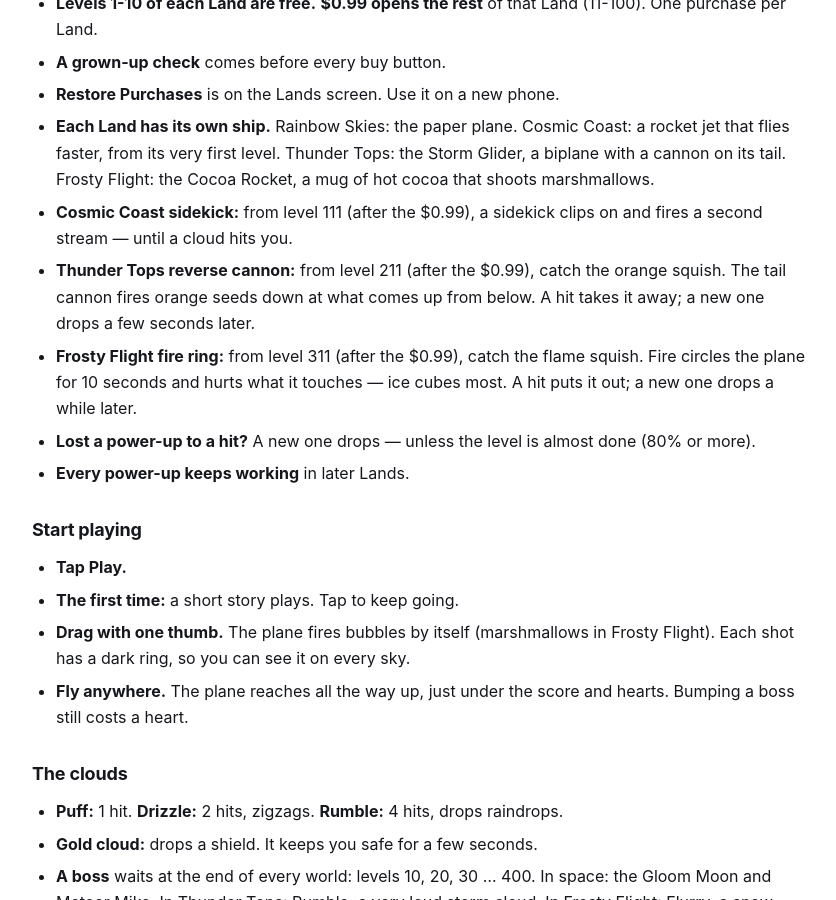
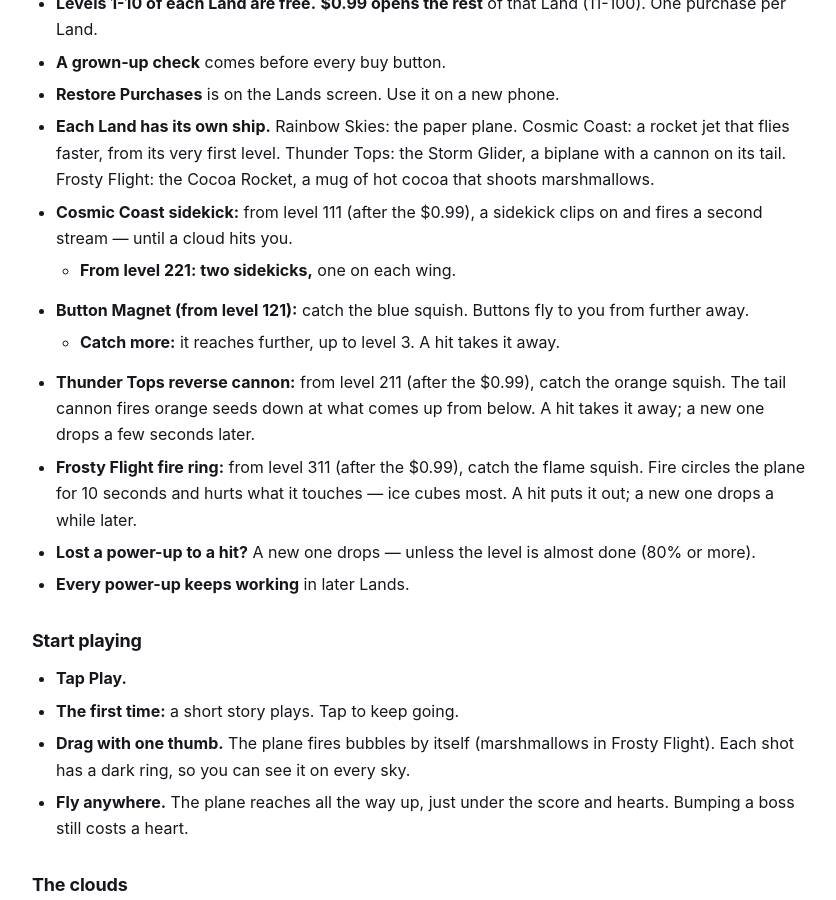
Before and after one commit to mytombrown/team-assist-help, a Jekyll site: the page built from _guides/squishyskypatrol/getting-started.md, in a window 1280 px wide and 900 px high, scrolled down 1132 px. Shown: the whole window, without its empty margins (218-1054 px from the left). Built offline with Jekyll 4.4.1, drawn with Linux system fonts in a browser that asks for light colours.

Commit message:
Build 13 (Sky Patrol 1.0): sidekick further out and faster; Button Magnet from 121; two sidekicks from 221 (SSP-1394/1396/1398)

```diff
--- a/_guides/squishyskypatrol/getting-started.md
+++ b/_guides/squishyskypatrol/getting-started.md
@@ -3,7 +3,7 @@ title: "How do I get started?"
 app: squishyskypatrol
 category: getting-started
 order: 1
-tags: "start, first time, new, play, level 1, story, map, stars, hearts, score, high score, total score, game center, leaderboard, sky patrol, clouds, bob, fast shot, sun blast, power-up, 100 levels, worlds, easy, hard, difficulty, trophy, iphone duo, sideways, landscape, camera, lands, land 2, cosmic coast, rocket jet, sidekick, purchase, restore, free levels, 200 levels, 300 levels, land 3, thunder tops, storm glider, reverse cannon, rumble, from below, 400 levels, land 4, frosty flight, cocoa rocket, marshmallow, fire ring, flurry, icy patch, frozen friend, icloud, sync, new phone, ipad, meet the cast, cast, heroes, villains, characters, power-up level, level up, faster"
+tags: "start, first time, new, play, level 1, story, map, stars, hearts, score, high score, total score, game center, leaderboard, sky patrol, clouds, bob, fast shot, sun blast, power-up, 100 levels, worlds, easy, hard, difficulty, trophy, iphone duo, sideways, landscape, camera, lands, land 2, cosmic coast, rocket jet, sidekick, purchase, restore, free levels, 200 levels, 300 levels, land 3, thunder tops, storm glider, reverse cannon, rumble, from below, 400 levels, land 4, frosty flight, cocoa rocket, marshmallow, fire ring, flurry, icy patch, frozen friend, icloud, sync, new phone, ipad, meet the cast, cast, heroes, villains, characters, power-up level, level up, faster, button magnet, magnet, buttons, two sidekicks, twin sidekick"
 quick: "Tap Play, then pick a Land. Drag the plane with one thumb — it pops clouds by itself. 400 levels in 4 Lands; the first 10 of each Land are free. Fast Shot from level 11, Sun Blast from level 21."
 related:
   - troubleshooting
@@ -37,6 +37,9 @@ related:
 - **Restore Purchases** is on the Lands screen. Use it on a new phone.
 - **Each Land has its own ship.** Rainbow Skies: the paper plane. Cosmic Coast: a rocket jet that flies faster, from its very first level. Thunder Tops: the Storm Glider, a biplane with a cannon on its tail. Frosty Flight: the Cocoa Rocket, a mug of hot cocoa that shoots marshmallows.
 - **Cosmic Coast sidekick:** from level 111 (after the $0.99), a sidekick clips on and fires a second stream — until a cloud hits you.
+  - **From level 221: two sidekicks,** one on each wing.
+- **Button Magnet (from level 121):** catch the blue squish. Buttons fly to you from further away.
+  - **Catch more:** it reaches further, up to level 3. A hit takes it away.
 - **Thunder Tops reverse cannon:** from level 211 (after the $0.99), catch the orange squish. The tail cannon fires orange seeds down at what comes up from below. A hit takes it away; a new one drops a few seconds later.
 - **Frosty Flight fire ring:** from level 311 (after the $0.99), catch the flame squish. Fire circles the plane for 10 seconds and hurts what it touches — ice cubes most. A hit puts it out; a new one drops a while later.
 - **Lost a power-up to a hit?** A new one drops — unless the level is almost done (80% or more).
```
